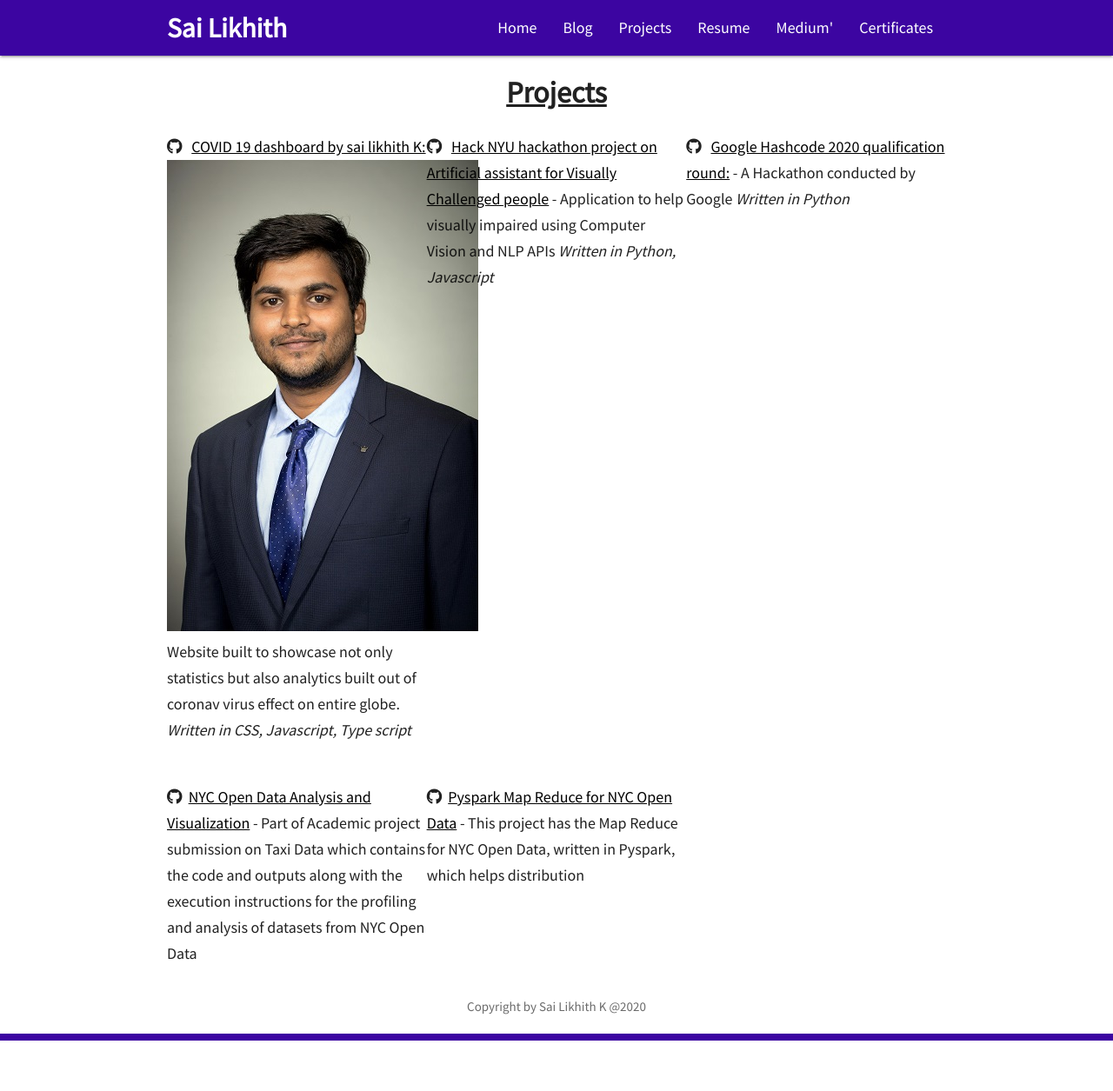
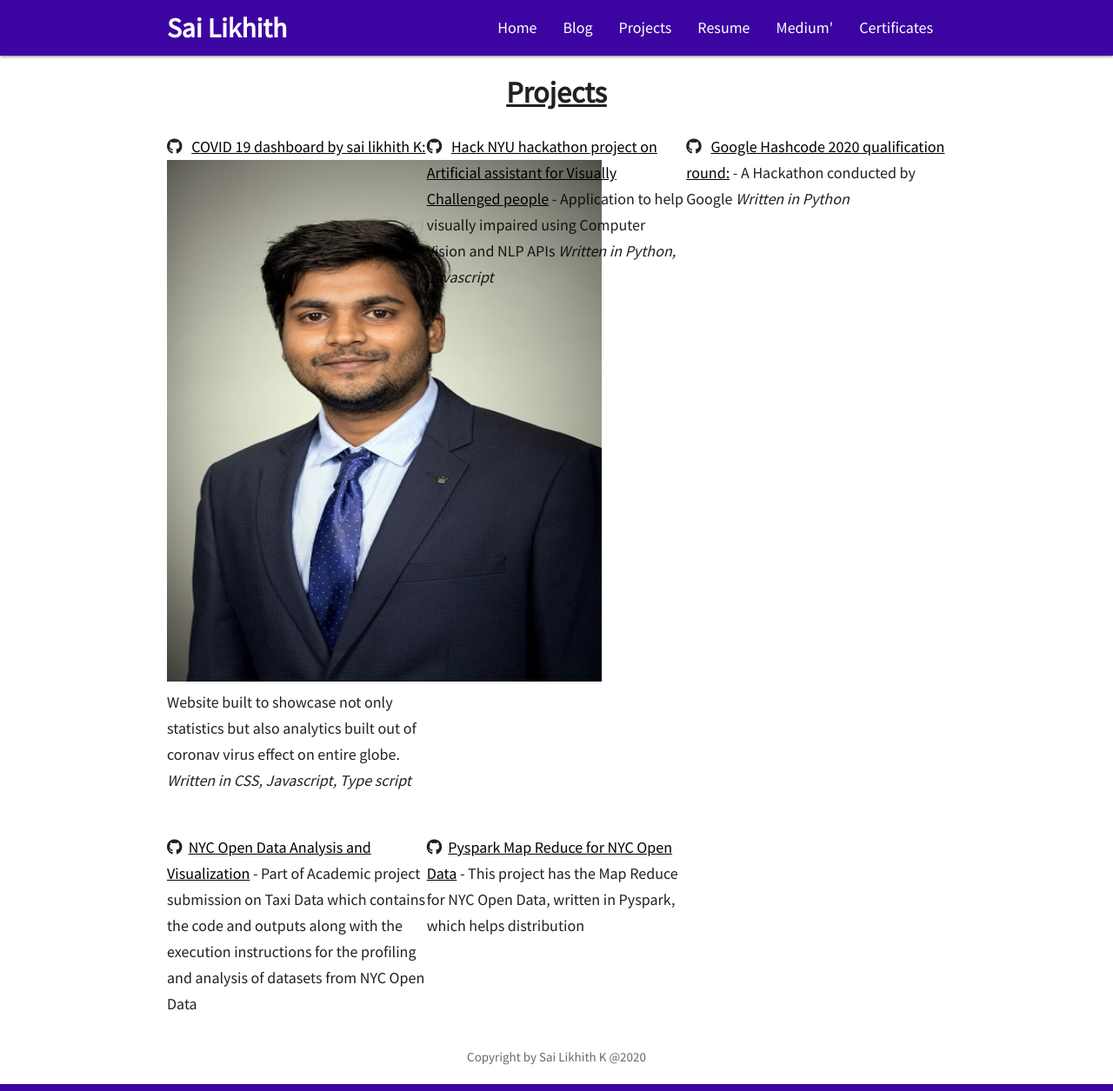
Before and after one commit to SaiLikhith7/Mywebsite, a Jekyll site: the page built from projects.html, in a window 1280 px wide. Shown: the whole page at 87% size. Built offline with Jekyll 4.4.1, drawn with Linux system fonts in a browser that asks for light colours; nearby versions of some CDN libraries; before the commit the page ends 1197 px from its top, so only the background shows below that.

Commit message:
Update projects.html

```diff
--- a/_includes/projects.html
+++ b/_includes/projects.html
@@ -15,7 +15,7 @@
           <strong>
             <a href="https://github.com/SaiLikhith7/covid19-by-sailikhithk"><u>COVID 19 dashboard by sai likhith K:</u></a>
            </strong>
-           <img src="./img/rakshinshu.jpg" alt="Sai Likhith7">
+           <img src="./img/rakshinshu.jpg" alt="Sai Likhith7" style="width:500px;height:600px;">
           Website built to showcase not only statistics but also analytics built out of coronav virus effect on entire globe. <i>Written in CSS, Javascript, Type script </i>
         </h5>
         </div>
```
